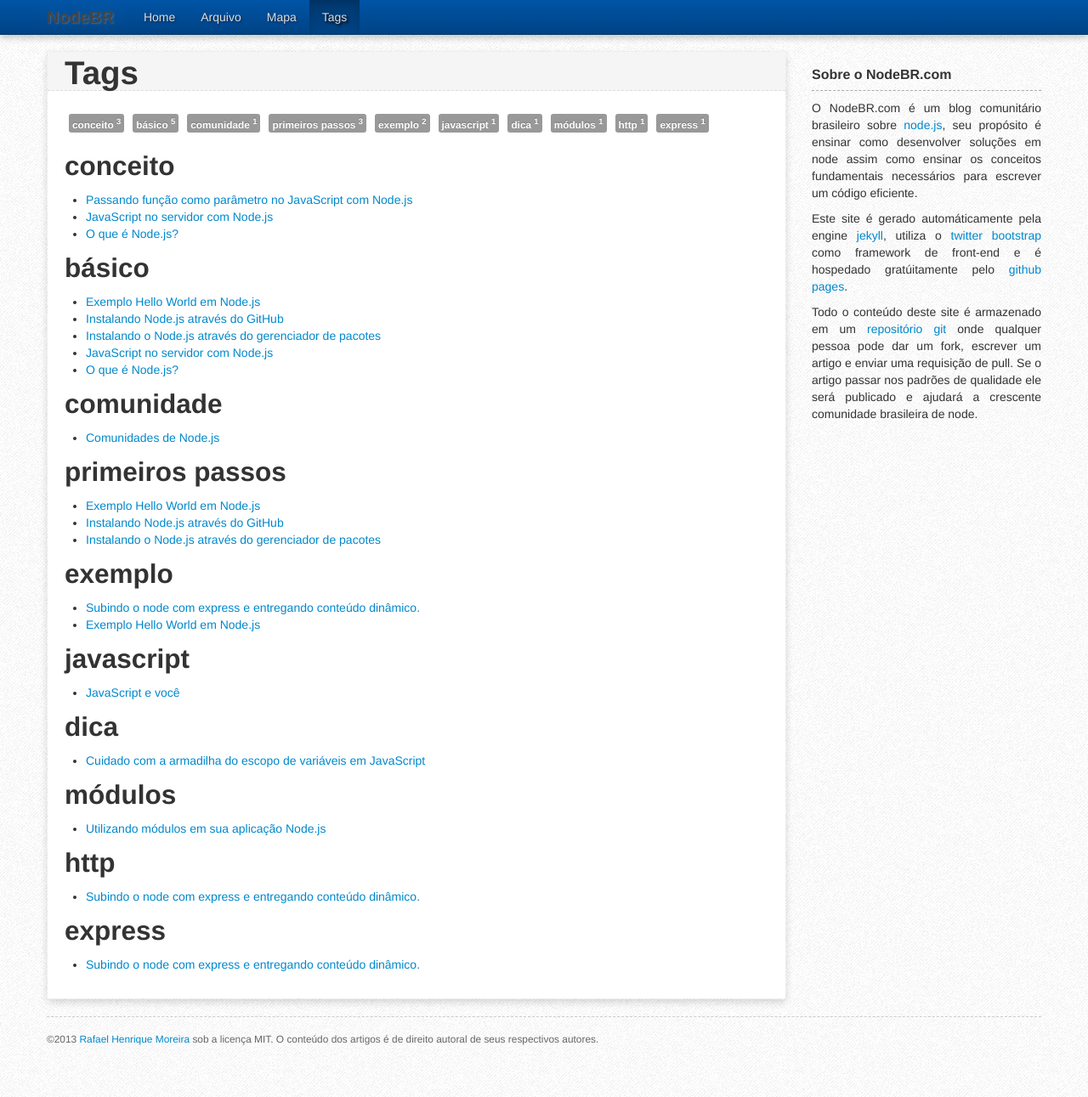
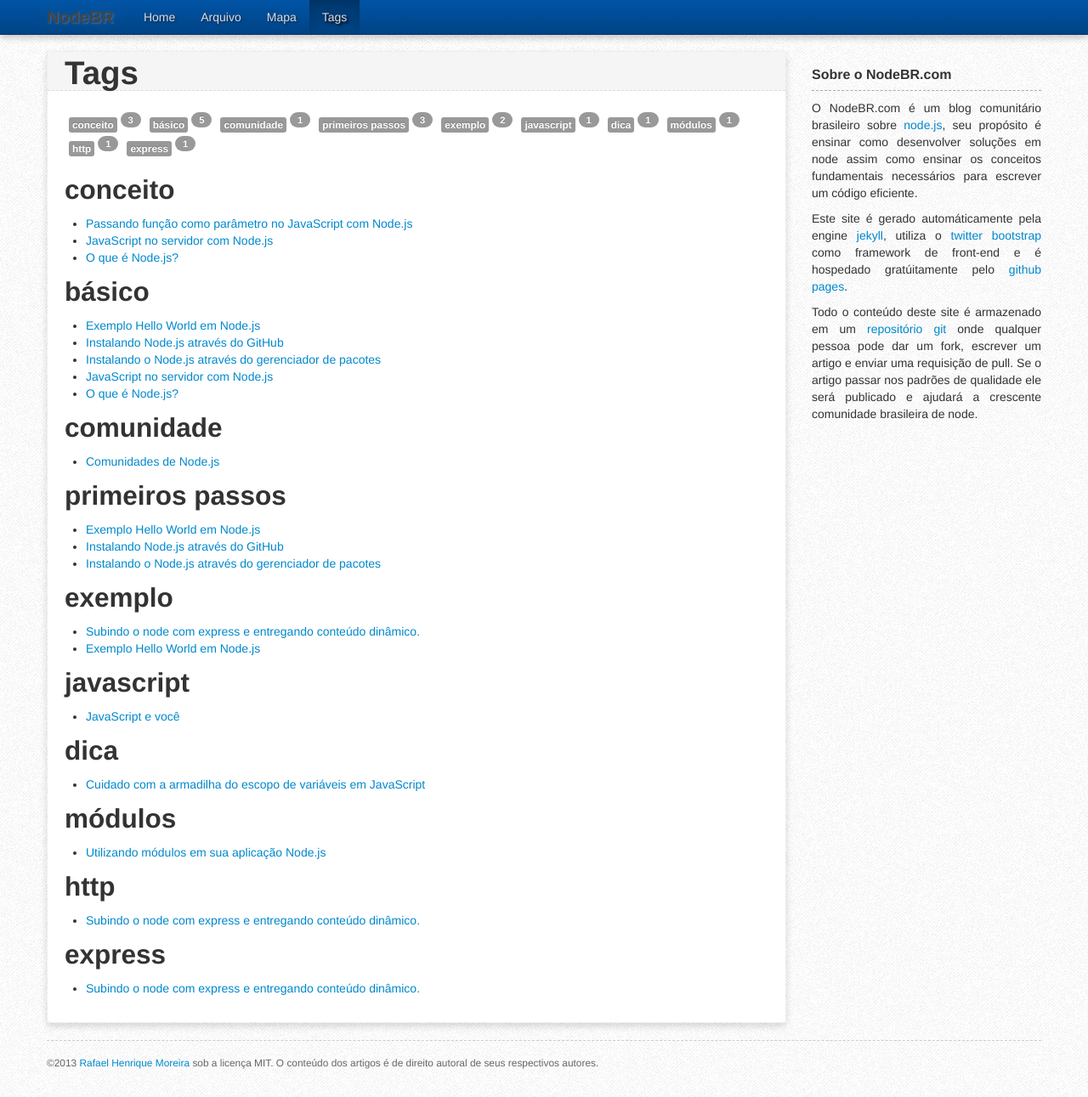
Before and after one commit to nodebr/NodeBR.com, a Jekyll site: the page built from tags/index.html, in a window 1280 px wide and 1291 px high. Shown: the whole window at 85% size. Built offline with Jekyll 4.4.1, drawn with Linux system fonts in a browser that asks for light colours.

Commit message:
Concertando o layout das tags mas tentando algo novo

```diff
--- a/_layouts/post.html
+++ b/_layouts/post.html
@@ -39,7 +39,10 @@
         <h4>Tags</h4>
         <ul class="tag_box">
         {% for tag in page.tags %}
-          <li><a href="{{ site.tags_path }}#{{ tag }}" class="label">{{ tag }} <span>{{ site.tags[tag].size }}</span></a></li>
+          <li><a href="{{ site.tags_path }}#{{ tag }}">
+            <span class="label">{{ tag }}</span>
+            <span class="badge">{{ site.tags[tag].size }}</span>
+          </a></li>
         {% endfor %}
         </ul>
       {% endunless %}
--- a/css/style.css
+++ b/css/style.css
@@ -196,7 +196,7 @@
 .tag_box.inline li {
 	float:left;
 }
-.tag_box a span{
+.tag_box .badge{
 	vertical-align:super;
 	font-size:0.8em;
 }
--- a/tags/index.html
+++ b/tags/index.html
@@ -8,7 +8,10 @@
   <article class="content">
     <ul class="tag_box inline">
       {% for tag in site.tags %}
-        <li><a href="{{ site.tags_path }}#{{ tag[0] }}" class="label">{{ tag[0] }} <span>{{ tag[1].size }}</span></a></li>
+        <li><a href="{{ site.tags_path }}#{{ tag[0] }}">
+          <span class="label">{{ tag[0] }}</span>
+          <span class="badge">{{ tag[1].size }}</span>
+        </a></li>
       {% endfor %}
     </ul>
 
```
